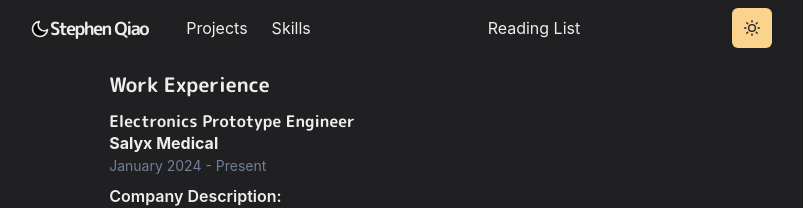
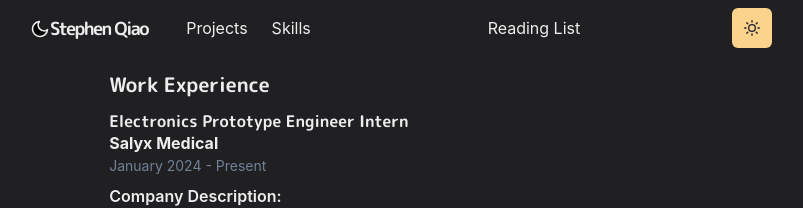
Before and after one commit to stephenqiao1/personal_portfolio, a Next.js app: page /experience in a window 1280 px wide. Shown: the top 208 px of the page, without its empty margins (244-1047 px from the left). Built offline with nearby package versions, Linux system fonts and the light colour scheme.

Commit message:
added intern

```diff
--- a/pages/experience.js
+++ b/pages/experience.js
@@ -21,7 +21,7 @@ const WorkExperience = () => {
         <VStack spacing={6} align="stretch">
           <Section>
             <Heading as="h4" fontSize={16}>
-              Electronics Prototype Engineer
+              Electronics Prototype Engineer Intern
             </Heading>
             <Text fontWeight="bold">Salyx Medical</Text>
             <Text fontSize="sm" color="gray.500">
```
